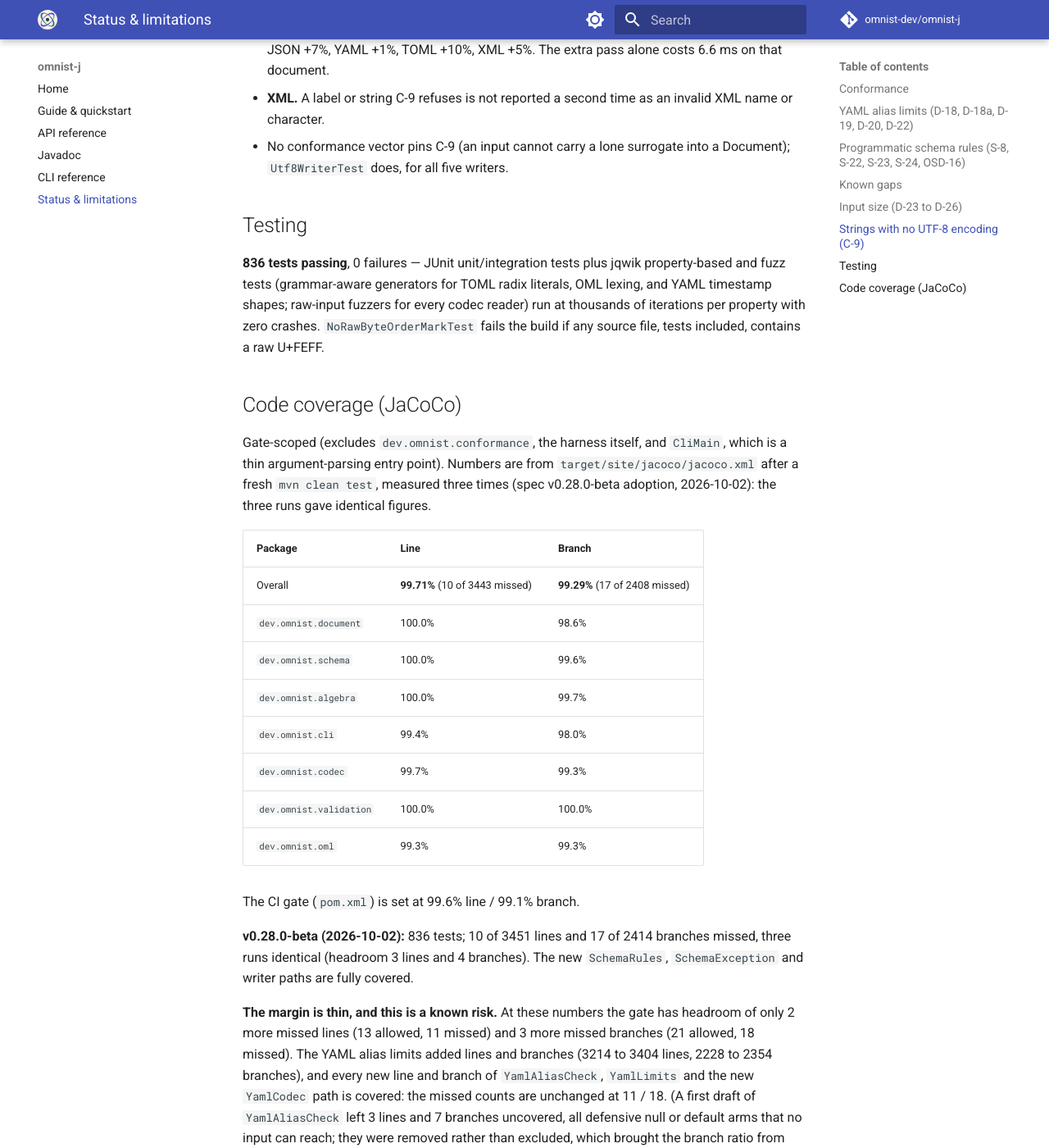
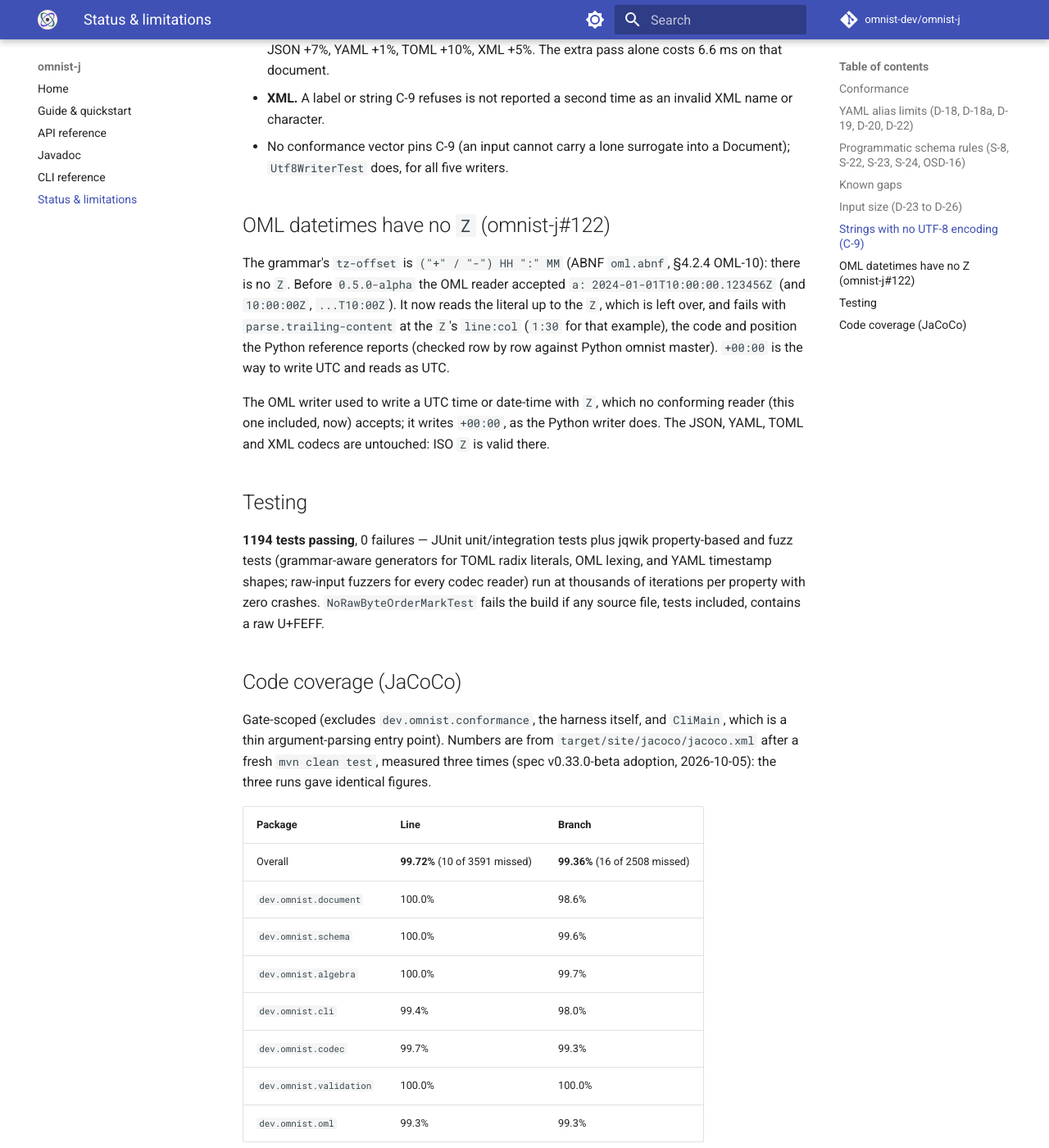
Before and after one commit to omnist-dev/omnist-j, an MkDocs documentation site: the page built from docs/limitations.md, in a window 1280 px wide and 1400 px high, scrolled down 8094 px. Shown: the whole window at 82% size. Built offline with MkDocs 1.6.1 and Material for MkDocs 9.7.7, drawn with Linux system fonts in a browser that asks for light colours; comment, search, counter and statistics services are not loaded; some of the changed text lies outside the part shown.

Commit message:
Reject Z in OML times and date-times (#122); version 0.5.0-alpha
The OML grammar's tz-offset has no Z. The reader accepted it ("a:
2024-01-01T10:00:00.123456Z", and without fractions); it now leaves the Z over
and fails with parse.trailing-content at the Z, the code and position the Python
reference reports. The OML writer wrote UTC as Z, which no conforming reader
accepts; it writes +00:00.

Version 0.5.0-alpha: a new option and a new default input limit (a behaviour
change: 2,000,000 characters before, 64 MiB now), new rejections (Z, lone
surrogates in every writer, input over the maximum) and changed OML writer
output. Version strings, test and coverage figures updated.

Co-Authored-By: Claude Sonnet 5.5 <noreply@anthropic.com>

```diff
--- a/docs/limitations.md
+++ b/docs/limitations.md
@@ -1,6 +1,6 @@
 # Status and limitations
 
-**`v0.4.0-alpha`.** `omnist-j` implements the full Document model, Schema model, OML and OSD
+**`v0.5.0-alpha`.** `omnist-j` implements the full Document model, Schema model, OML and OSD
 grammars (read and write), `validate`, `materialize`, the full schema
 algebra (`satisfiable_set`, `is_empty`, `prune`, `compatible_with`,
 `equivalent`, `normalize`, `extract`, `lint`, `infer`), all four
@@ -264,9 +264,21 @@ in any form now.
 - No conformance vector pins C-9 (an input cannot carry a lone surrogate into a Document); `Utf8WriterTest` does,
   for all five writers.
 
+## OML datetimes have no `Z` (omnist-j#122)
+
+The grammar's `tz-offset` is `("+" / "-") HH ":" MM` (ABNF `oml.abnf`, §4.2.4 OML-10): there is no `Z`. Before
+`0.5.0-alpha` the OML reader accepted `a: 2024-01-01T10:00:00.123456Z` (and `10:00:00Z`, `...T10:00Z`). It now reads
+the literal up to the `Z`, which is left over, and fails with `parse.trailing-content` at the `Z`'s `line:col`
+(`1:30` for that example), the code and position the Python reference reports (checked row by row against Python
+omnist master). `+00:00` is the way to write UTC and reads as UTC.
+
+The OML writer used to write a UTC time or date-time with `Z`, which no conforming reader (this one included, now)
+accepts; it writes `+00:00`, as the Python writer does. The JSON, YAML, TOML and XML codecs are untouched: ISO `Z`
+is valid there.
+
 ## Testing
 
-**836 tests passing**, 0 failures — JUnit unit/integration tests plus
+**1194 tests passing**, 0 failures — JUnit unit/integration tests plus
 jqwik property-based and fuzz tests (grammar-aware generators for TOML
 radix literals, OML lexing, and YAML timestamp shapes; raw-input fuzzers
 for every codec reader) run at thousands of iterations per property with
@@ -278,11 +290,11 @@ contains a raw U+FEFF.
 Gate-scoped (excludes `dev.omnist.conformance`, the harness itself, and
 `CliMain`, which is a thin argument-parsing entry point). Numbers are from
 `target/site/jacoco/jacoco.xml` after a fresh `mvn clean test`, measured three times
-(spec v0.28.0-beta adoption, 2026-10-02): the three runs gave identical figures.
+(spec v0.33.0-beta adoption, 2026-10-05): the three runs gave identical figures.
 
 | Package | Line | Branch |
 |---|---|---|
-| Overall | **99.71%** (10 of 3443 missed) | **99.29%** (17 of 2408 missed) |
+| Overall | **99.72%** (10 of 3591 missed) | **99.36%** (16 of 2508 missed) |
 | `dev.omnist.document` | 100.0% | 98.6% |
 | `dev.omnist.schema` | 100.0% | 99.6% |
 | `dev.omnist.algebra` | 100.0% | 99.7% |
@@ -292,6 +304,10 @@ Gate-scoped (excludes `dev.omnist.conformance`, the harness itself, and
 | `dev.omnist.oml` | 99.3% | 99.3% |
 
 The CI gate (`pom.xml`) is set at 99.6% line / 99.1% branch.
+
+**v0.33.0-beta (2026-10-05):** 1194 tests; 10 of 3591 lines and 16 of 2508 branches missed, three runs identical
+(headroom 4 lines and 6 branches against the 99.6% / 99.1% gate). The new `InputSize`, `Encodability` and writer paths
+are fully covered. The per-package table above is from the v0.28.0-beta run and was not re-measured.
 
 **v0.28.0-beta (2026-10-02):** 836 tests; 10 of 3451 lines and 17 of 2414 branches missed, three runs identical
 (headroom 3 lines and 4 branches). The new `SchemaRules`, `SchemaException` and writer paths are fully covered.
--- a/pom.xml
+++ b/pom.xml
@@ -6,7 +6,7 @@
 
     <groupId>dev.omnist</groupId>
     <artifactId>omnist-j</artifactId>
-    <version>0.4.0-alpha</version>
+    <version>0.5.0-alpha</version>
     <name>omnist-j</name>
     <description>Java implementation of the Omnist data-interchange specification</description>
     <url>https://j.omnist.dev</url>
```
Also changed, not shown: README.md (+7 -7 lines), docs/02-cli-reference.md (+1 -1 lines), 5 other files.
